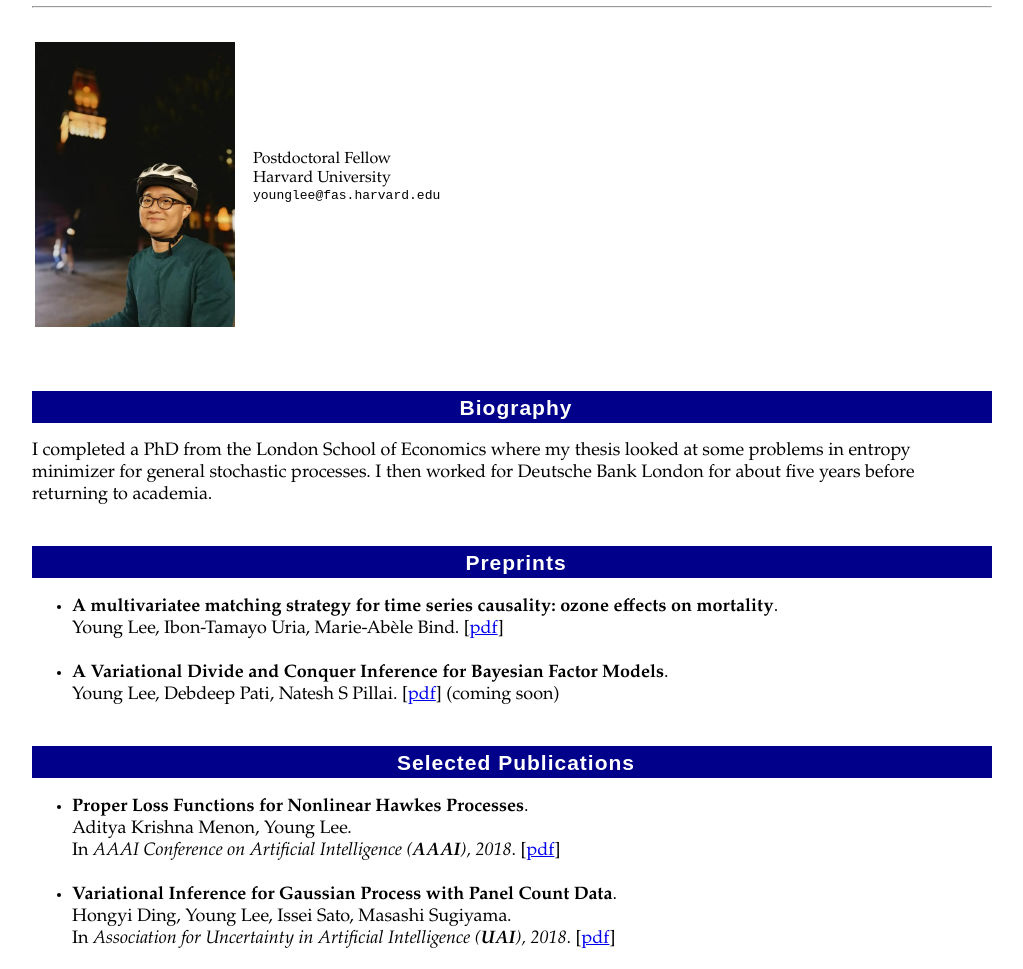
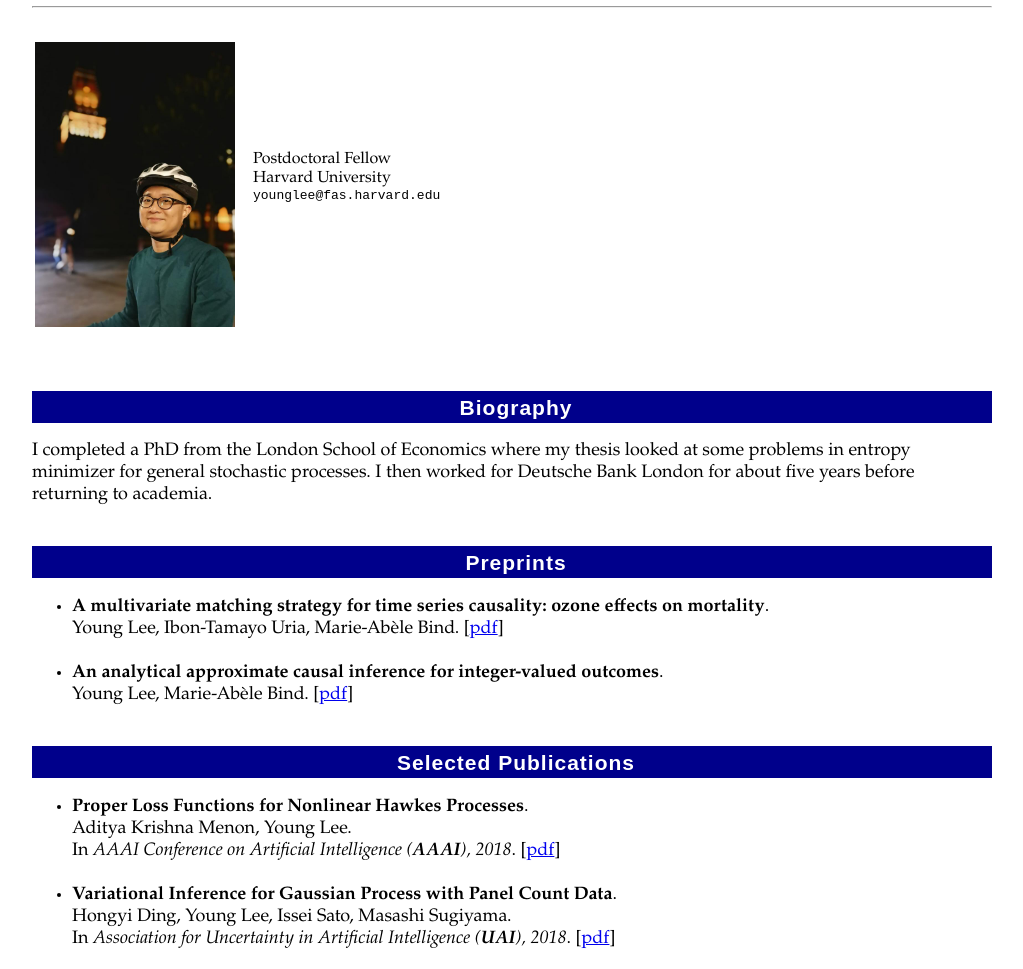
Before and after one commit to youngtlee/youngtlee, a plain HTML site: page index.html in a window 1280 px wide. Shown: the part 108-1077 px from the top of the page, without its empty margins (128-1151 px from the left). Drawn offline with Linux system fonts and the light colour scheme.

Commit message:
Add files via upload

```diff
--- a/index.html
+++ b/index.html
@@ -85,7 +85,7 @@ To appear in <i>CONFERENCE (<b>ABBRV</b>)</i>, PLACE, YEAR.<br>
 
   <ul>
         <li>
-		<strong>A multivariatee matching strategy for time series causality: ozone effects on mortality</strong>.
+		<strong>A multivariate matching strategy for time series causality: ozone effects on mortality</strong>.
         	<br>
         	Young Lee, Ibon-Tamayo Uria, Marie-Abèle Bind.
 		[<a target='_blank' href="preprints/match-ozone.pdf">pdf</a>]
@@ -93,10 +93,10 @@ To appear in <i>CONFERENCE (<b>ABBRV</b>)</i>, PLACE, YEAR.<br>
         </li>
 
         <li>
-        <strong>A Variational Divide and Conquer Inference for Bayesian Factor Models</strong>.
+        <strong>An analytical approximate causal inference for integer-valued outcomes</strong>.
             <br>
-            Young Lee, Debdeep Pati, Natesh S Pillai.
-        [<a target='_blank' href="#">pdf</a>] (coming soon)
+            Young Lee, Marie-Abèle Bind.
+        [<a target='_blank' href="preprints/count-data-potential-outcomes.pdf">pdf</a>]
             <br><br>
         </li>
 
```
